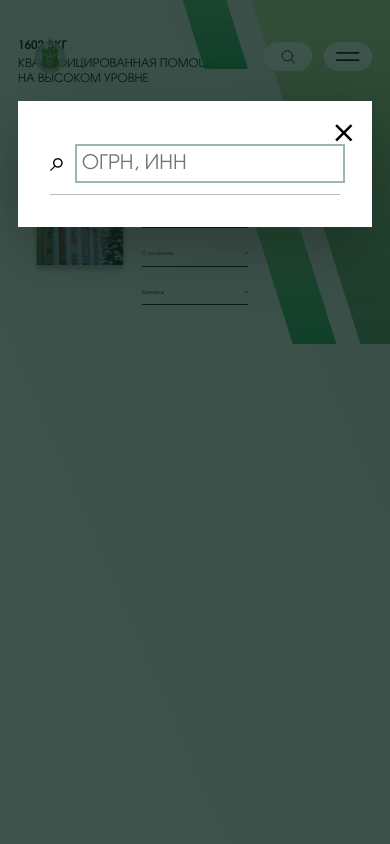
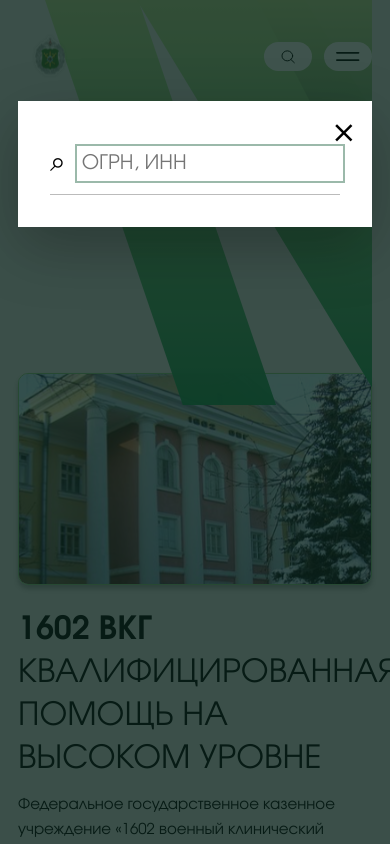
Before and after one commit to jestyrn-del/Hospital-website, a React (Vite) app: page / in a window 390 px wide. Both pictures are taken after a click on the button 288 px from the left and 56 px from the top of the page. Shown: the top 844 px of the page. Built offline with nearby package versions, Linux system fonts and the light colour scheme.

Commit message:
Home-page: ready mobile template

```diff
--- a/src/pages/Home/Home.css
+++ b/src/pages/Home/Home.css
@@ -658,128 +658,584 @@
     color: #fff
 }
 
-@media(max-width:900px) {
-    .hero__inner {
-        grid-template-columns: 1fr;
-        padding-bottom: 45px
+/* ================================= */
+/* === MOBILE VERSION <= 767px ==== */
+/* ================================= */
+@media (max-width: 767px) {
+
+    /* ================= */
+    /* === COMMON ====== */
+    /* ================= */
+
+    .container {
+        width: calc(100% - 36px);
+        max-width: none;
+        margin-inline: auto;
     }
 
-    .hero {
-        min-height: 900px
+    .section {
+        padding: 40px 0;
     }
 
-    .hero__inner {
-        min-height: 900px
+
+    /* ================= */
+    /* === HERO ======== */
+    /* ================= */
+
+    .hero {
+        min-height: 932px;
+        background: #EAEAEA;
+        overflow: hidden;
     }
 
-    .hero__cards {
-        margin: 45px 0 0;
-        width: 100%
+    .hero-inner {
+        min-height: 932px;
+
+        width: calc(100% - 36px);
+        margin-inline: auto;
+
+        padding-top: 373px;
+        padding-bottom: 40px;
+
+        display: flex;
+        flex-direction: column;
     }
 
-    .about__grid,
-    .patient__grid,
-    .contacts__grid,
-    .review__grid {
-        grid-template-columns: 1fr;
-        gap: 45px
+    /* Заголовок и описание */
+    .hero-content {
+        width: 100%;
+        order: 2;
     }
 
-    .patient__links {
-        grid-template-columns: 1fr 1fr
+    .hero h1 {
+        font-size: 32px;
+        line-height: 43px;
+        margin: 0;
     }
 
-    .footer__grid {
-        grid-template-columns: 1fr 1fr
-    }
-}
+    .hero-lead {
+        width: 100%;
 
-@media(max-width:767px) {
-    .section {
-        padding: 75px 0
+        font-size: 32px;
+        line-height: 43px;
+
+        margin: 0 0 12px;
+
+        text-transform: uppercase !important;
     }
 
-    .hero {
-        min-height: 900px
+    .hero-description {
+        width: 100%;
+        max-width: 356px;
+
+        font-size: 15px;
+        line-height: 25px;
+
+        margin: 0;
     }
 
-    .hero__inner {
-        min-height: 900px;
-        padding-top: 130px
+
+    /* ================= */
+    /* === HERO BUTTONS */
+    /* ================= */
+
+    .hero-buttons {
+        width: 100%;
+
+        display: flex;
+        flex-direction: column;
+
+        gap: 20px;
+
+        margin-top: 20px;
     }
 
-    .hero__description {
-        font-size: 14px
+    .hero-buttons .button {
+        width: 100%;
+        min-height: 50px;
+
+        padding: 15px 30px;
+
+        border-radius: 40px;
+
+        font-size: 15px;
+        line-height: 20px;
     }
 
-    .hero__buttons {
+
+    /* ================= */
+    /* === HERO IMAGE == */
+    /* ================= */
+
+    .hero-cards {
+        order: 1;
+
+        width: 100%;
+        height: auto;
+
+        margin: 0 0 24px;
+
+        display: flex;
         flex-direction: column;
-        align-items: stretch
+        align-items: flex-start;
     }
 
-    .hero__cards {
-        grid-template-columns: 1fr 1fr
+    .hero-image {
+        width: 100%;
+        height: 212px;
+
+        flex: none;
+
+        margin: 0;
+
+        border-radius: 10px;
+        overflow: hidden;
     }
 
-    .hero__cards a {
-        min-height: 125px;
-        padding: 16px
+    .hero-image img {
+        width: 100%;
+        height: 100%;
+
+        object-fit: cover;
     }
 
-    .hero__cards strong {
-        font-size: 17px
+    /*
+     * В мобильном макете ссылки Hero
+     * отсутствуют — вместо них идут две кнопки.
+     */
+    .hero-links {
+        display: none;
+    }
+
+
+    /* ================= */
+    /* === HERO DECOR == */
+    /* ================= */
+
+    .hero-decoration {
+        left: 0;
+        top: 0;
+
+        width: 100%;
+        height: 100%;
+
+        overflow: hidden;
+    }
+
+    .hero-decoration-up {
+        right: auto;
+        left: 112px;
+        top: -11px;
+
+        width: 421px;
+        height: 416px;
+    }
+
+    .hero-decoration-down {
+        right: auto;
+        left: 25px;
+        bottom: auto;
+        top: -6px;
+
+        width: 233px;
+        height: 411px;
+    }
+
+    .hero-decoration-right {
+        right: -20px;
+        top: 0;
+
+        width: 135px;
+        height: 181px;
+    }
+
+
+    /* ================= */
+    /* === ABOUT ======= */
+    /* ================= */
+
+    .about {
+        overflow: hidden;
     }
 
     .section-heading h2 {
-        margin-bottom: 35px
+        font-size: 40px;
+        line-height: 53px;
+
+        margin: 0 0 25px;
+
+        font-weight: 400;
+        text-transform: uppercase;
     }
 
-    .about__text {
-        font-size: 15px
+    .about-banner {
+        width: 100%;
+        height: 212px;
+
+        margin: 0 0 25px;
+
+        border-radius: 10px;
+        overflow: hidden;
     }
 
-    .about__stats {
-        grid-template-columns: 1fr 1fr
+    .about-banner img {
+        width: 100%;
+        height: 100%;
+
+        object-fit: cover;
     }
 
-    .stat {
-        min-height: 125px;
-        padding: 20px
+    .about-text {
+        width: 100%;
+        max-width: none;
+
+        font-size: 15px;
+        line-height: 25px;
     }
 
-    .stat strong {
-        font-size: 40px
+    .about-text p {
+        margin: 0;
     }
 
-    .patient__info {
-        grid-template-columns: 1fr
+
+    /* ================= */
+    /* === ABOUT STATS = */
+    /* ================= */
+
+    .about-stats {
+        position: relative;
+
+        width: 100%;
+
+        margin-top: 40px;
+
+        display: flex;
+        flex-direction: column;
+        align-items: stretch;
     }
 
-    .patient__links {
-        grid-template-columns: 1fr;
-        margin-top: 45px
+    .about-stats-info {
+        box-sizing: border-box;
+
+        width: 100%;
+        min-height: 385px;
+        height: auto;
+
+        padding: 20px;
+
+        display: flex;
+        flex-direction: column;
+
+        gap: 15px;
+
+        border-radius: 10px;
     }
 
-    .patient__links a,
-    .patient__links button {
-        min-height: 70px
+    .about-stats-info-image {
+        flex: none;
+
+        width: 66px;
+        height: 80px;
     }
 
-    .contacts__list a {
-        flex-direction: column
+    .about-stats-info-image img {
+        width: 100%;
+        height: 100%;
+
+        object-fit: contain;
     }
 
-    .contacts__address {
-        padding: 0
+    .about-stats-info-text {
+        width: 100%;
+
+        font-size: 18px;
+        line-height: 25px;
     }
 
-    .review__grid {
-        gap: 10px
+    .about-stats-button {
+        width: 100%;
+
+        margin-top: 0;
+
+        justify-content: center;
     }
 
-    .footer__grid {
-        grid-template-columns: 1fr;
-        gap: 35px;
-        padding-bottom: 35px
+    .about-stats-button button {
+        min-height: 50px;
+
+        padding: 15px 30px;
+
+        border-radius: 40px;
+
+        font-size: 15px;
+    }
+
+    .about-stats-decoration {
+        left: auto;
+        right: -20px;
+        bottom: 0;
+
+        width: 110px;
+        height: 145px;
+
+        z-index: 0;
+    }
+
+
+    /* ================= */
+    /* === PATIENT ===== */
+    /* ================= */
+
+    .patient {
+        overflow-x: clip;
+    }
+
+    .patient .section-heading h2 {
+        margin-bottom: 25px;
+    }
+
+    .patient-info {
+        width: 100%;
+
+        display: flex;
+        flex-direction: column;
+
+        gap: 20px;
+    }
+
+    .info-card {
+        box-sizing: border-box;
+
+        width: 100%;
+        min-height: 130px;
+
+        padding: 20px;
+
+        border-radius: 10px;
+
+        gap: 15px;
+    }
+
+    .info-card-title {
+        padding: 0;
+        margin: 0;
+
+        font-size: 20px;
+        line-height: 25px;
+    }
+
+    .info-card-value {
+        position: static;
+
+        padding: 0;
+        margin: 0;
+
+        font-size: 20px;
+        line-height: 25px;
+    }
+
+
+    /* ================= */
+    /* === PATIENT LINKS */
+    /* ================= */
+
+    .patient-links {
+        width: 100%;
+
+        margin-top: 20px;
+    }
+
+    .patient-links-top,
+    .patient-links-bottom {
+        display: flex;
+        flex-direction: column;
+
+        gap: 20px;
+    }
+
+    .patient-links-bottom {
+        margin-top: 20px;
+    }
+
+    .patient-links a,
+    .patient-links button {
+        box-sizing: border-box;
+
+        width: 100%;
+        min-height: 65px;
+
+        padding: 20px;
+
+        border-radius: 10px;
+
+        font-size: 20px;
+        line-height: 25px;
+    }
+
+    .patient-links span {
+        float: none;
+        margin-left: auto;
+    }
+
+
+    /* ================= */
+    /* === PATIENT DECOR */
+    /* ================= */
+
+    .patient-decorations,
+    .patient-military {
+        width: 426px;
+        height: 528px;
+
+        top: 890px;
+        right: -45px;
+
+        z-index: 0;
+    }
+
+    .patient-dec-first,
+    .patient-dec-second,
+    .patient-dec-third {
+        width: 223px;
+        height: 409px;
+    }
+
+    .patient-dec-first {
+        right: 0;
+    }
+
+    .patient-dec-second {
+        right: 102px;
+    }
+
+    .patient-dec-third {
+        right: 204px;
+    }
+
+    .patient-military img {
+        width: 352px;
+        height: 528px;
+
+        object-fit: contain;
+    }
+
+
+    /* ================= */
+    /* === CONTACTS ==== */
+    /* ================= */
+
+    .contacts {
+        overflow: hidden;
+    }
+
+    .contacts-grid {
+        display: flex;
+        flex-direction: column;
+
+        gap: 30px;
+    }
+
+    .contacts-list {
+        width: 100%;
+
+        margin-top: 0;
+
+        gap: 20px;
+    }
+
+    .contacts-list a {
+        display: flex;
+        align-items: center;
+
+        min-height: 45px;
+
+        font-size: 15px;
+        line-height: 20px;
+    }
+
+    .contacts-list span {
+        margin-left: auto;
+
+        font-size: 15px;
+    }
+
+    .map-placeholder {
+        min-height: 250px;
+
+        border-radius: 10px;
+
+        font-size: 15px;
+    }
+
+
+    /* ================= */
+    /* === REVIEW ====== */
+    /* ================= */
+
+    .review {
+        overflow: hidden;
+    }
+
+    .review-grid {
+        width: 100%;
+        max-width: none;
+    }
+
+    .review-form {
+        width: 100%;
+
+        display: flex;
+        flex-direction: column;
+
+        gap: 15px;
+    }
+
+    .review-form h2 {
+        font-size: 20px;
+        line-height: 25px;
+    }
+
+    .review-form-inputs {
+        display: flex;
+        flex-direction: column;
+
+        gap: 15px;
+    }
+
+    .review-form input,
+    .review-form textarea {
+        box-sizing: border-box;
+
+        width: 100%;
+
+        font-size: 15px;
+        line-height: 25px;
+
+        padding: 10px;
+
+        border-radius: 10px;
+    }
+
+    .review-form textarea {
+        min-height: 232px;
+    }
+
+    .review-form .button {
+        width: 100%;
+
+        min-height: 50px;
+
+        margin-top: 0;
+
+        border-radius: 10px;
+    }
+
+
+    /* ================= */
+    /* === MOBILE FONT */
+    /* ================= */
+
+    .button {
+        font-size: 15px;
     }
 }
```
